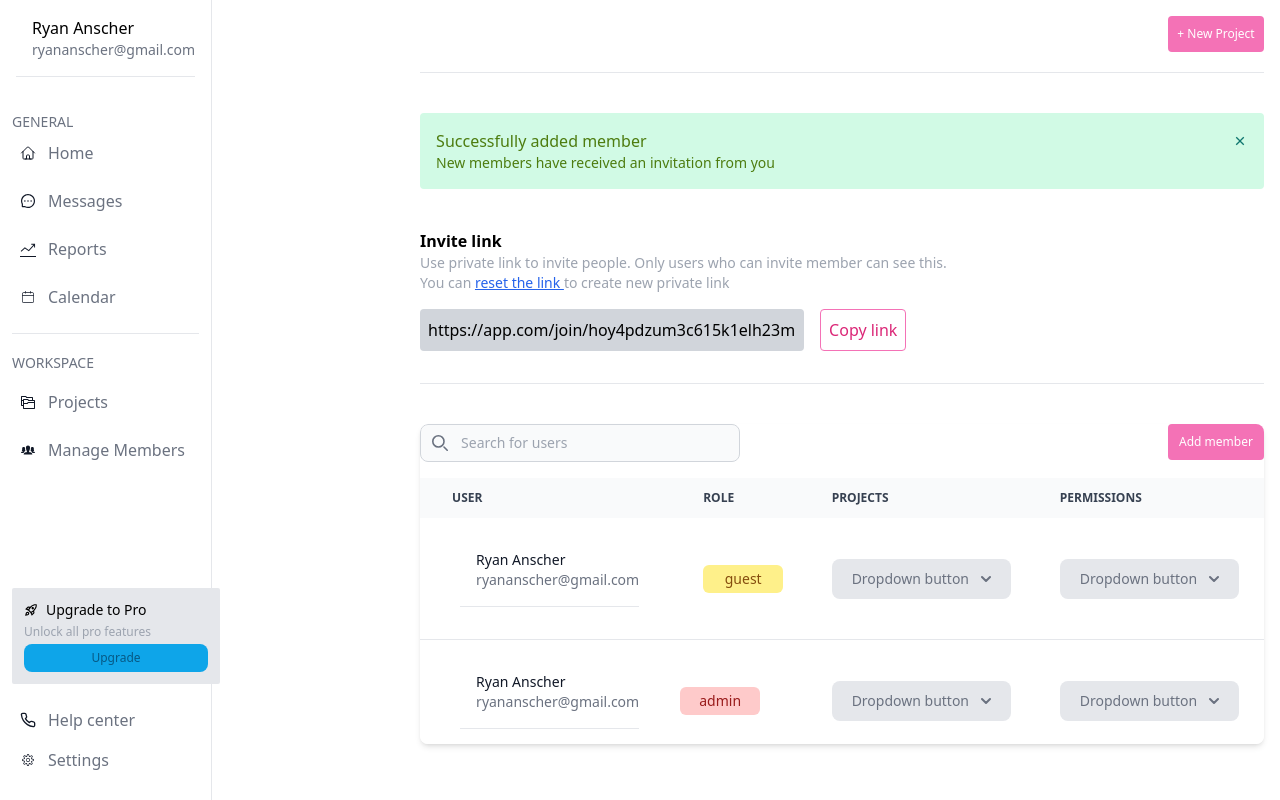
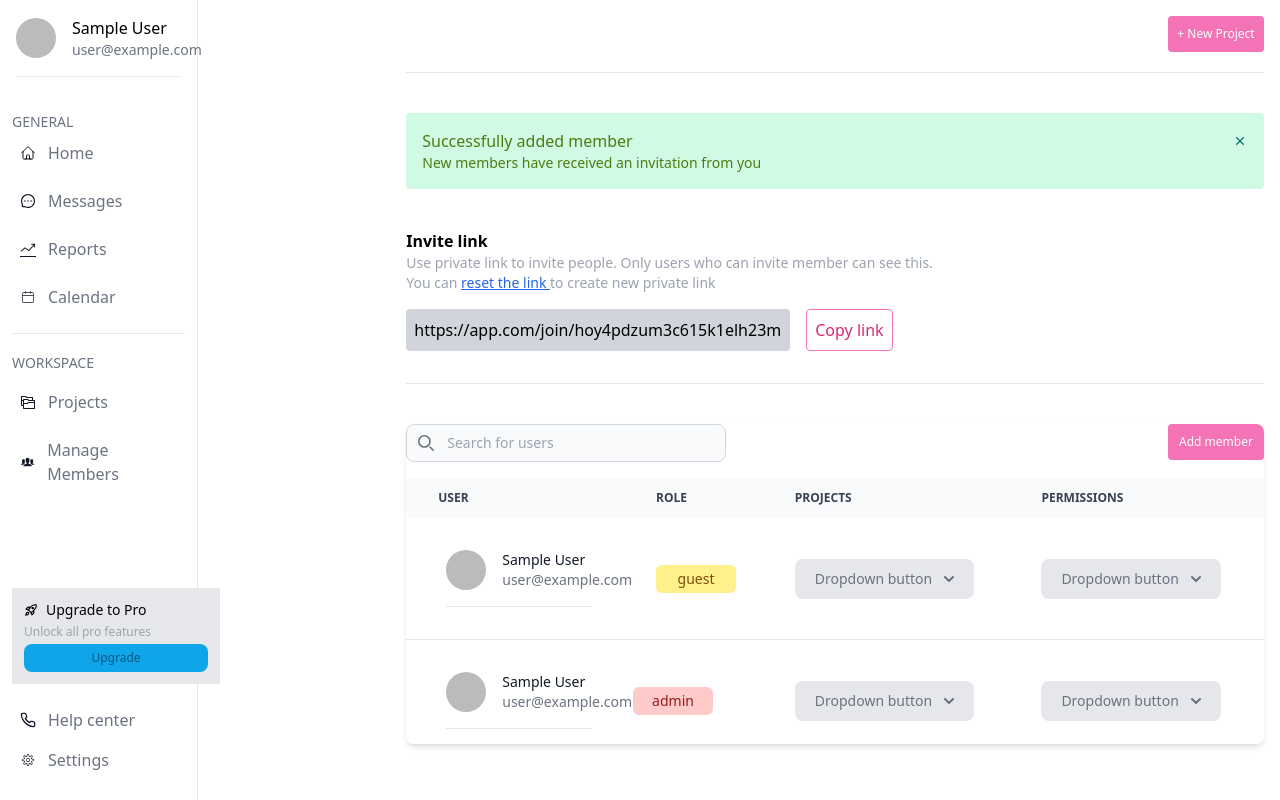
Before and after one commit to EstebanMa12/invite-team-members, a React (Vite) app: page /home in a window 1280 px wide. Built offline with nearby package versions, Linux system fonts and the light colour scheme; no server answers; sample sign-in values are in the browser's storage; some icons are missing.

Commit message:
Add user information and logout functionality to Profile component

```diff
--- a/src/components/Profile/index.jsx
+++ b/src/components/Profile/index.jsx
@@ -1,6 +1,10 @@
 import { useState } from "react";
-
+import { useSelector } from "react-redux";
+import { logoutAsync } from "../../redux/user/userThunks";
+import { useDispatch } from "react-redux";
 const Profile = () => {
+    const {user} = useSelector(store=> store.user)
+    const dispatch = useDispatch()
     const [isOpen, setIsOpen] = useState(false);
     const handleToggle = () => setIsOpen(!isOpen);
 
@@ -9,16 +13,17 @@ const Profile = () => {
         onClick={handleToggle}>
             <img
             className="w-10 h-10 rounded-full"
+            src={user.photoURL}
             />
             <div className="font-medium">
-                <div>Ryan Anscher</div>
-                <div className="text-sm text-gray-500 dark:text-gray-400">ryananscher@gmail.com</div>
+                <div>{user.name}</div>
+                <div className="text-sm text-gray-500 dark:text-gray-400">{user.email}</div>
             </div>
             {isOpen && (
                 <div className="z-10 absolute top-4 right-2 bg-white divide-y divide-gray-100 rounded-lg shadow w-44 dark:bg-gray-700 dark:divide-gray-600">
                     <div className="px-4 py-3 text-sm text-gray-900 dark:text-white">
-                        <div>Ryan Anscher</div>
-                        <div className="font-medium truncate">ryananscher@gmail.com</div>
+                        <div>{user.name}</div>
+                        <div className="font-medium truncate">{user.email}</div>
                     </div>
                     <ul className="py-2 text-sm text-gray-700 dark:text-gray-200" aria-labelledby="avatarButton">
                         <li>
@@ -40,6 +45,7 @@ const Profile = () => {
                     <div className="py-1">
                         <a
                             href="#"
+                            onClick={()=>dispatch(logoutAsync())}
                             className="block px-4 py-2 text-sm text-gray-700 hover:bg-gray-100 dark:hover:bg-gray-600 dark:text-gray-200 dark:hover:text-white"
                         >
                             Sign out
--- a/src/router/PrivatedRoutes.jsx
+++ b/src/router/PrivatedRoutes.jsx
@@ -3,7 +3,7 @@ import { Navigate, Outlet } from "react-router-dom";
 
 const PrivatedRoutes = ({
   isAuthenticate,
-  redirectPath = "/register",
+  redirectPath = "/login",
   children
 }) => {
   if (!isAuthenticate) {
```
